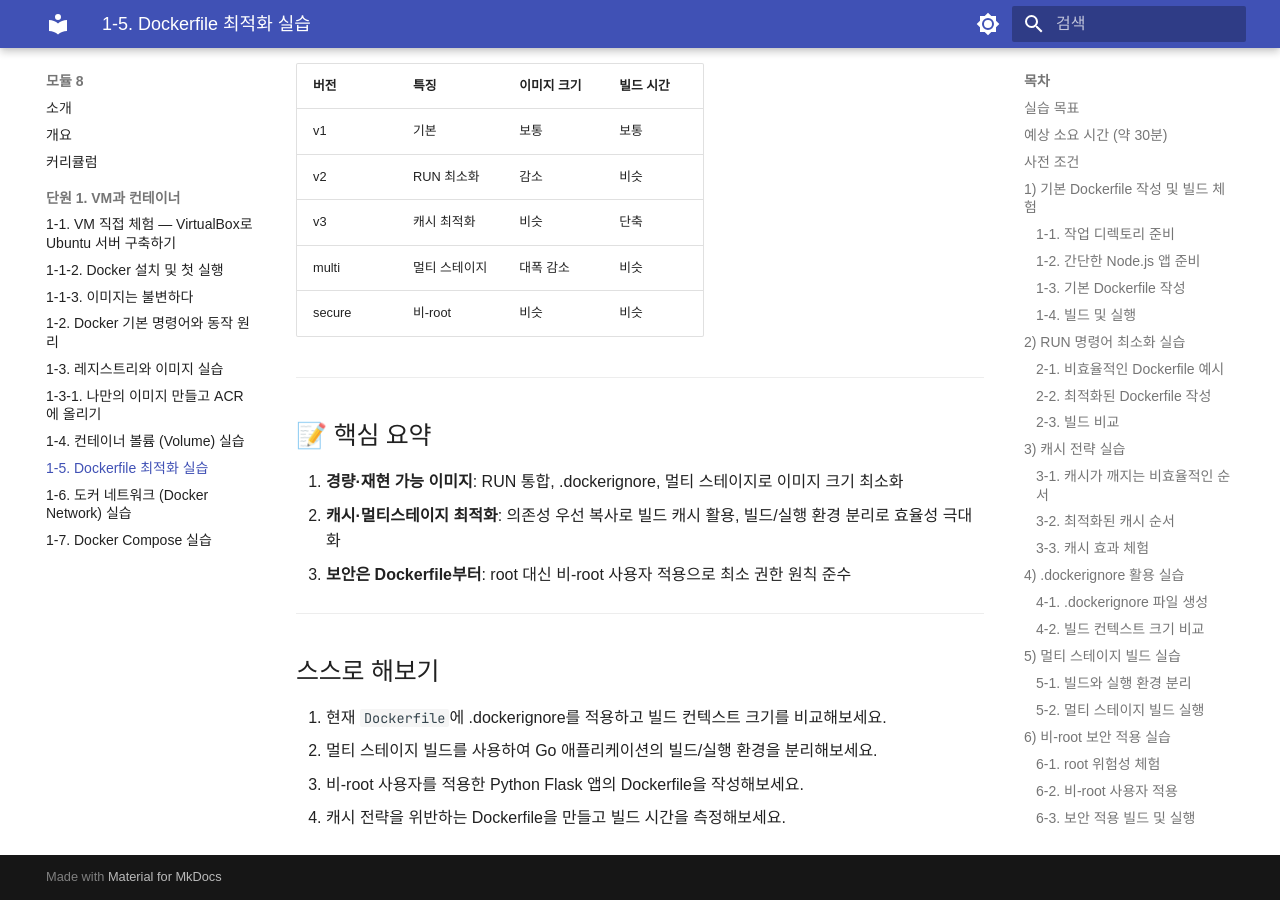
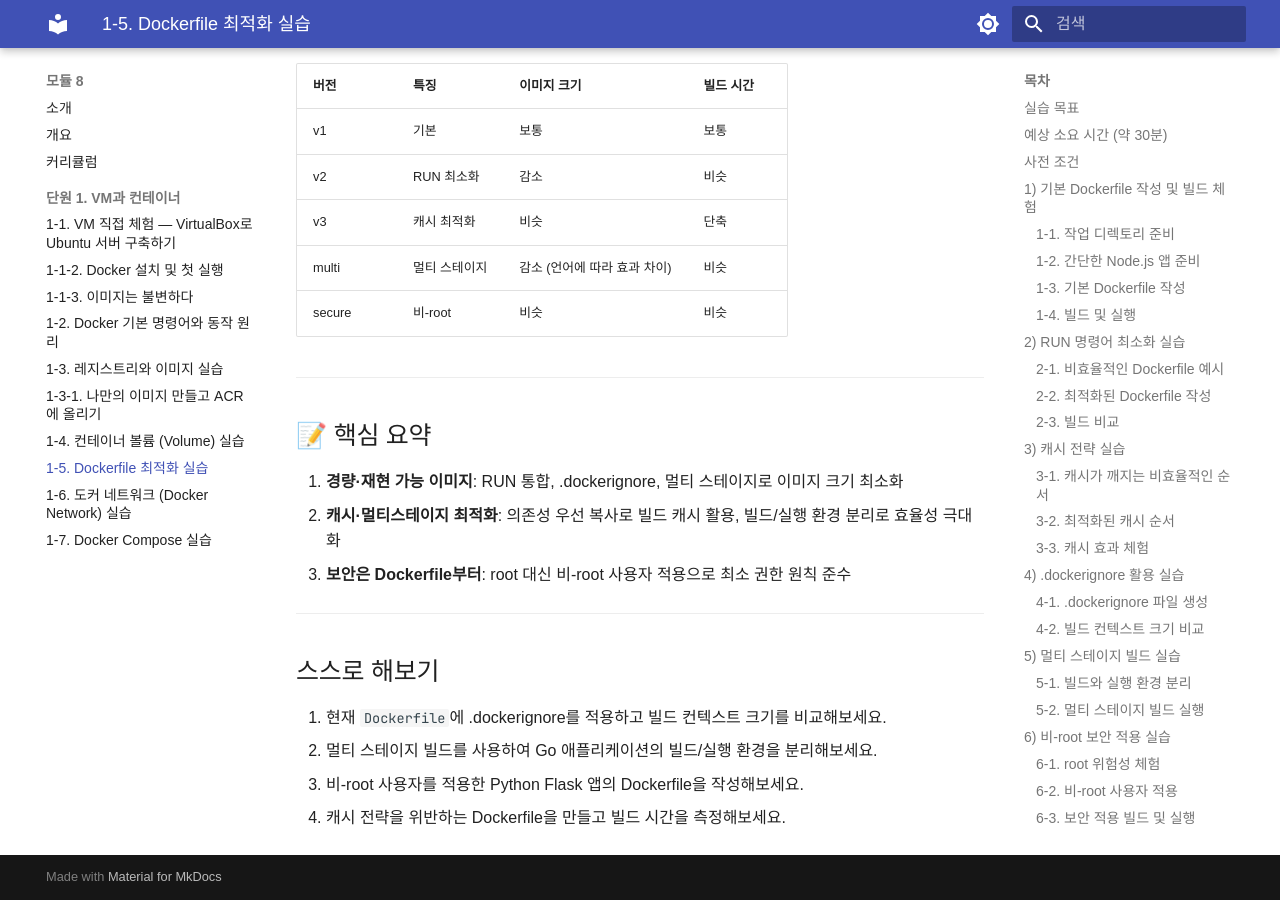
Before and after one commit to skilleat-labs/docker-k8s-labs, an MkDocs documentation site: the page built from docs/modules/module8/1-5.md, in a window 1280 px wide and 900 px high, scrolled down 11679 px. Built offline with MkDocs 1.6.1 and Material for MkDocs 9.7.7, drawn with Linux system fonts in a browser that asks for light colours; some web fonts are replaced.

Commit message:
1-5: 요약표 멀티 스테이지 크기 표현 수정
Co-Authored-By: Claude Sonnet 4.6 <noreply@anthropic.com>

```diff
--- a/docs/modules/module8/1-5.md
+++ b/docs/modules/module8/1-5.md
@@ -576,7 +576,7 @@ docker rmi myapp:v1 myapp:v2 myapp:v3 myapp:v4 myapp:v5 myapp:v6 myapp:multi mya
 | v1 | 기본 | 보통 | 보통 |
 | v2 | RUN 최소화 | 감소 | 비슷 |
 | v3 | 캐시 최적화 | 비슷 | 단축 |
-| multi | 멀티 스테이지 | 대폭 감소 | 비슷 |
+| multi | 멀티 스테이지 | 감소 (언어에 따라 효과 차이) | 비슷 |
 | secure | 비-root | 비슷 | 비슷 |
 
 ---
```
